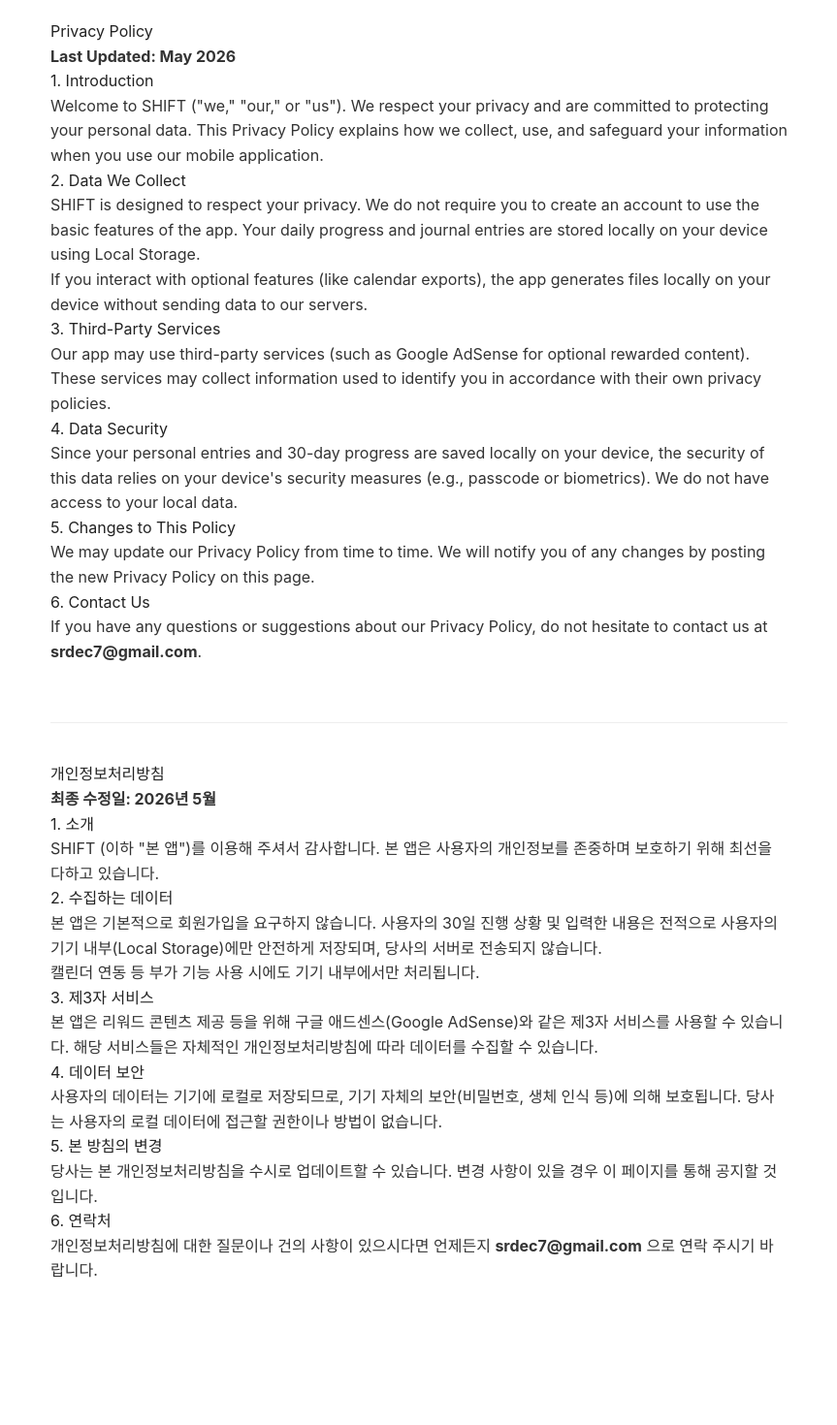
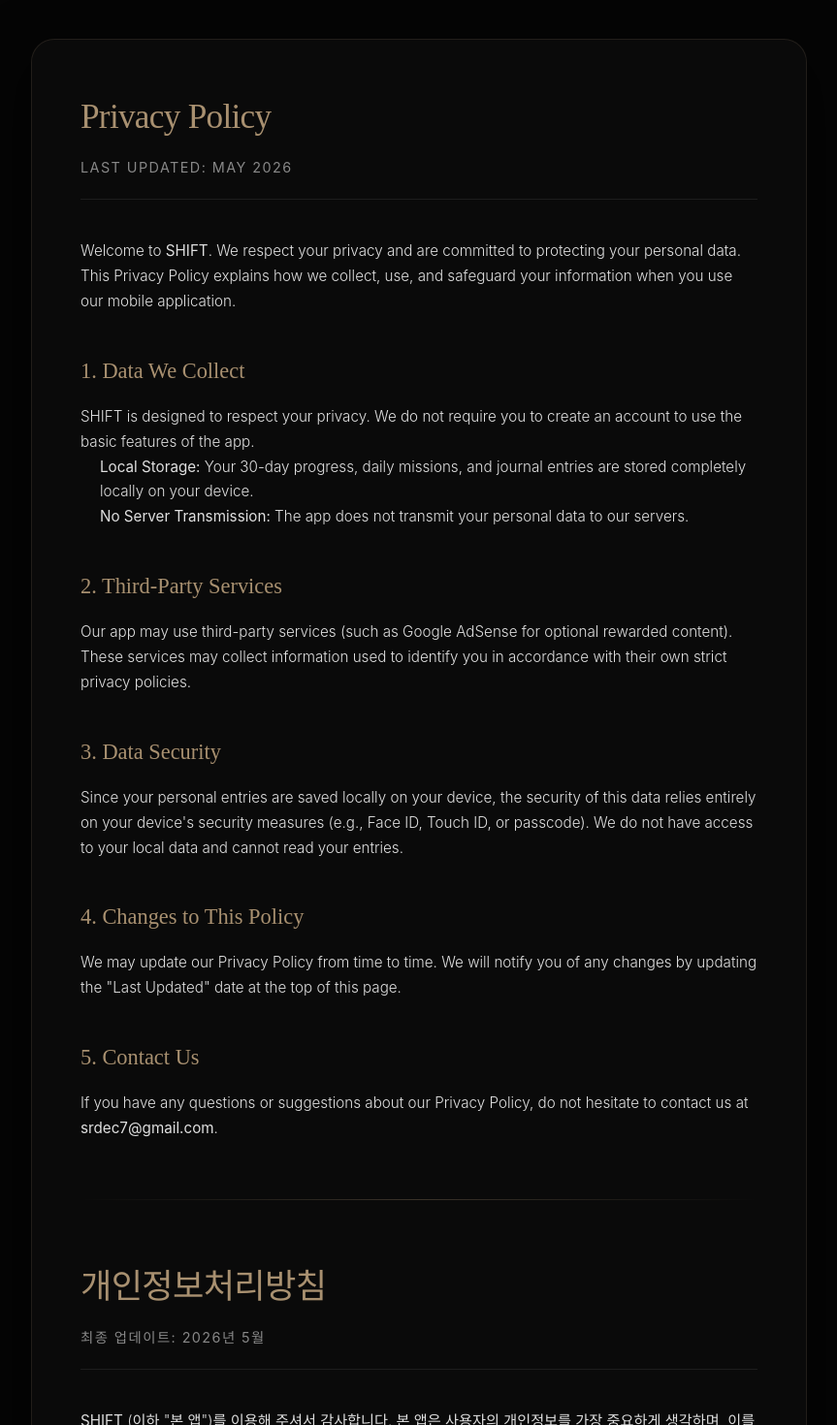
Before and after one commit to srdec7/SHIFT_FREE, a Next.js app: page /privacy in a window 1280 px wide. Shown: the top 1470 px of the page at 97% size, without its empty margins (208-1071 px from the left). Before the commit the page ends 1344 px from the top, so only its background shows below. Built offline with nearby package versions, Linux system fonts and the light colour scheme.

Commit message:
style: apply premium dark aesthetic to privacy policy

```diff
--- a/src/app/privacy/page.tsx
+++ b/src/app/privacy/page.tsx
@@ -2,52 +2,155 @@
 
 export default function PrivacyPolicy() {
   return (
-    <div style={{ fontFamily: '-apple-system, BlinkMacSystemFont, "Segoe UI", Roboto, Helvetica, Arial, sans-serif', lineHeight: 1.6, color: '#333', maxWidth: '800px', margin: '0 auto', padding: '20px', backgroundColor: '#fff' }}>
-      <h1 style={{ color: '#222' }}>Privacy Policy</h1>
-      <p><strong>Last Updated: May 2026</strong></p>
+    <>
+      <style>{`
+        :root {
+            --bg: #050505;
+            --card-bg: #0a0a0a;
+            --gold: #A89070;
+            --text-main: #e0e0e0;
+            --text-dim: #888888;
+        }
+        body {
+            background-color: var(--bg);
+            color: var(--text-main);
+            font-family: 'Inter', -apple-system, BlinkMacSystemFont, "Segoe UI", Roboto, sans-serif;
+            line-height: 1.7;
+            margin: 0;
+            padding: 40px 20px;
+            display: flex;
+            justify-content: center;
+        }
+        .container {
+            max-width: 800px;
+            width: 100%;
+            background: var(--card-bg);
+            padding: 50px;
+            border-radius: 24px;
+            border: 1px solid rgba(168, 144, 112, 0.15);
+            box-shadow: 0 20px 60px rgba(0,0,0,0.8);
+        }
+        h1 {
+            font-family: 'Playfair Display', serif;
+            color: var(--gold);
+            font-size: 2.2rem;
+            margin-bottom: 10px;
+            letter-spacing: -0.02em;
+            font-weight: 400;
+        }
+        .subtitle {
+            color: var(--text-dim);
+            font-size: 0.9rem;
+            margin-bottom: 40px;
+            border-bottom: 1px solid rgba(255,255,255,0.08);
+            padding-bottom: 20px;
+            text-transform: uppercase;
+            letter-spacing: 0.1em;
+        }
+        h2 {
+            font-family: 'Playfair Display', serif;
+            color: var(--gold);
+            font-size: 1.4rem;
+            margin-top: 40px;
+            margin-bottom: 15px;
+            font-weight: 400;
+        }
+        p, li {
+            font-size: 0.95rem;
+            color: var(--text-main);
+            font-weight: 300;
+        }
+        a {
+            color: var(--gold);
+            text-decoration: none;
+        }
+        ul {
+            padding-left: 20px;
+        }
+        .footer {
+            margin-top: 60px;
+            padding-top: 30px;
+            border-top: 1px solid rgba(255,255,255,0.08);
+            color: var(--text-dim);
+            font-size: 0.85rem;
+            text-align: center;
+            font-weight: 300;
+            letter-spacing: 0.05em;
+        }
+        .divider {
+            margin: 60px 0;
+            border: 0;
+            height: 1px;
+            background: linear-gradient(90deg, transparent, rgba(168, 144, 112, 0.3), transparent);
+        }
+        @media (max-width: 600px) {
+            .container { padding: 30px 20px; border-radius: 16px; }
+            h1 { font-size: 1.8rem; }
+            body { padding: 20px 10px; }
+        }
+      `}</style>
 
-      <h2 style={{ color: '#222' }}>1. Introduction</h2>
-      <p>Welcome to SHIFT ("we," "our," or "us"). We respect your privacy and are committed to protecting your personal data. This Privacy Policy explains how we collect, use, and safeguard your information when you use our mobile application.</p>
+      <div className="container">
+        {/* English Version */}
+        <div>
+            <h1>Privacy Policy</h1>
+            <div className="subtitle">Last Updated: May 2026</div>
 
-      <h2 style={{ color: '#222' }}>2. Data We Collect</h2>
-      <p>SHIFT is designed to respect your privacy. We do not require you to create an account to use the basic features of the app. Your daily progress and journal entries are stored locally on your device using Local Storage.</p>
-      <p>If you interact with optional features (like calendar exports), the app generates files locally on your device without sending data to our servers.</p>
+            <p>Welcome to <strong>SHIFT</strong>. We respect your privacy and are committed to protecting your personal data. This Privacy Policy explains how we collect, use, and safeguard your information when you use our mobile application.</p>
 
-      <h2 style={{ color: '#222' }}>3. Third-Party Services</h2>
-      <p>Our app may use third-party services (such as Google AdSense for optional rewarded content). These services may collect information used to identify you in accordance with their own privacy policies.</p>
+            <h2>1. Data We Collect</h2>
+            <p>SHIFT is designed to respect your privacy. We do not require you to create an account to use the basic features of the app.</p>
+            <ul>
+                <li><strong>Local Storage:</strong> Your 30-day progress, daily missions, and journal entries are stored completely locally on your device.</li>
+                <li><strong>No Server Transmission:</strong> The app does not transmit your personal data to our servers.</li>
+            </ul>
 
-      <h2 style={{ color: '#222' }}>4. Data Security</h2>
-      <p>Since your personal entries and 30-day progress are saved locally on your device, the security of this data relies on your device's security measures (e.g., passcode or biometrics). We do not have access to your local data.</p>
+            <h2>2. Third-Party Services</h2>
+            <p>Our app may use third-party services (such as Google AdSense for optional rewarded content). These services may collect information used to identify you in accordance with their own strict privacy policies.</p>
 
-      <h2 style={{ color: '#222' }}>5. Changes to This Policy</h2>
-      <p>We may update our Privacy Policy from time to time. We will notify you of any changes by posting the new Privacy Policy on this page.</p>
+            <h2>3. Data Security</h2>
+            <p>Since your personal entries are saved locally on your device, the security of this data relies entirely on your device's security measures (e.g., Face ID, Touch ID, or passcode). We do not have access to your local data and cannot read your entries.</p>
 
-      <h2 style={{ color: '#222' }}>6. Contact Us</h2>
-      <p>If you have any questions or suggestions about our Privacy Policy, do not hesitate to contact us at <strong>srdec7@gmail.com</strong>.</p>
+            <h2>4. Changes to This Policy</h2>
+            <p>We may update our Privacy Policy from time to time. We will notify you of any changes by updating the "Last Updated" date at the top of this page.</p>
 
-      <div style={{ marginTop: '60px', paddingTop: '40px', borderTop: '1px solid #eee' }}>
-          <h1 style={{ color: '#222' }}>개인정보처리방침</h1>
-          <p><strong>최종 수정일: 2026년 5월</strong></p>
+            <h2>5. Contact Us</h2>
+            <p>If you have any questions or suggestions about our Privacy Policy, do not hesitate to contact us at <strong>srdec7@gmail.com</strong>.</p>
+        </div>
 
-          <h2 style={{ color: '#222' }}>1. 소개</h2>
-          <p>SHIFT (이하 "본 앱")를 이용해 주셔서 감사합니다. 본 앱은 사용자의 개인정보를 존중하며 보호하기 위해 최선을 다하고 있습니다.</p>
+        <hr className="divider" />
 
-          <h2 style={{ color: '#222' }}>2. 수집하는 데이터</h2>
-          <p>본 앱은 기본적으로 회원가입을 요구하지 않습니다. 사용자의 30일 진행 상황 및 입력한 내용은 전적으로 사용자의 기기 내부(Local Storage)에만 안전하게 저장되며, 당사의 서버로 전송되지 않습니다.</p>
-          <p>캘린더 연동 등 부가 기능 사용 시에도 기기 내부에서만 처리됩니다.</p>
+        {/* Korean Version */}
+        <div>
+            <h1>개인정보처리방침</h1>
+            <div className="subtitle">최종 업데이트: 2026년 5월</div>
 
-          <h2 style={{ color: '#222' }}>3. 제3자 서비스</h2>
-          <p>본 앱은 리워드 콘텐츠 제공 등을 위해 구글 애드센스(Google AdSense)와 같은 제3자 서비스를 사용할 수 있습니다. 해당 서비스들은 자체적인 개인정보처리방침에 따라 데이터를 수집할 수 있습니다.</p>
+            <p><strong>SHIFT</strong> (이하 "본 앱")를 이용해 주셔서 감사합니다. 본 앱은 사용자의 개인정보를 가장 중요하게 생각하며, 이를 보호하기 위해 최선을 다하고 있습니다.</p>
 
-          <h2 style={{ color: '#222' }}>4. 데이터 보안</h2>
-          <p>사용자의 데이터는 기기에 로컬로 저장되므로, 기기 자체의 보안(비밀번호, 생체 인식 등)에 의해 보호됩니다. 당사는 사용자의 로컬 데이터에 접근할 권한이나 방법이 없습니다.</p>
+            <h2>1. 수집하는 데이터</h2>
+            <p>본 앱은 기본적으로 회원가입이나 로그인을 요구하지 않습니다.</p>
+            <ul>
+                <li><strong>로컬 저장:</strong> 사용자의 30일 진행 상황 및 매일 기록한 내용은 전적으로 사용자의 기기 내부(Local Storage)에만 안전하게 저장됩니다.</li>
+                <li><strong>서버 전송 없음:</strong> 사용자의 기록이나 개인정보는 당사의 서버로 전송되지 않습니다.</li>
+            </ul>
 
-          <h2 style={{ color: '#222' }}>5. 본 방침의 변경</h2>
-          <p>당사는 본 개인정보처리방침을 수시로 업데이트할 수 있습니다. 변경 사항이 있을 경우 이 페이지를 통해 공지할 것입니다.</p>
+            <h2>2. 제3자 서비스</h2>
+            <p>본 앱은 리워드 콘텐츠 제공 등을 위해 구글 애드센스(Google AdSense)와 같은 제3자 서비스를 사용할 수 있습니다. 해당 서비스들은 자체적인 엄격한 개인정보처리방침에 따라 광고 식별자 등의 데이터를 수집할 수 있습니다.</p>
 
-          <h2 style={{ color: '#222' }}>6. 연락처</h2>
-          <p>개인정보처리방침에 대한 질문이나 건의 사항이 있으시다면 언제든지 <strong>srdec7@gmail.com</strong> 으로 연락 주시기 바랍니다.</p>
+            <h2>3. 데이터 보안</h2>
+            <p>사용자의 데이터는 기기에 로컬로 저장되므로, 기기 자체의 보안(비밀번호, Face ID, 생체 인식 등)에 의해 완벽하게 보호됩니다. 당사는 사용자의 로컬 데이터에 접근할 권한이나 방법이 없습니다.</p>
+
+            <h2>4. 본 방침의 변경</h2>
+            <p>당사는 본 개인정보처리방침을 수시로 업데이트할 수 있습니다. 변경 사항이 있을 경우 이 페이지의 상단 날짜를 수정하여 공지할 것입니다.</p>
+
+            <h2>5. 문의처</h2>
+            <p>본 개인정보처리방침에 대한 질문이나 건의 사항이 있으시다면 언제든지 <strong>srdec7@gmail.com</strong> 으로 연락 주시기 바랍니다.</p>
+        </div>
+
+        <div className="footer">
+            &copy; 2026 SHIFT. All rights reserved.
+        </div>
       </div>
-    </div>
+    </>
   );
 }
```
